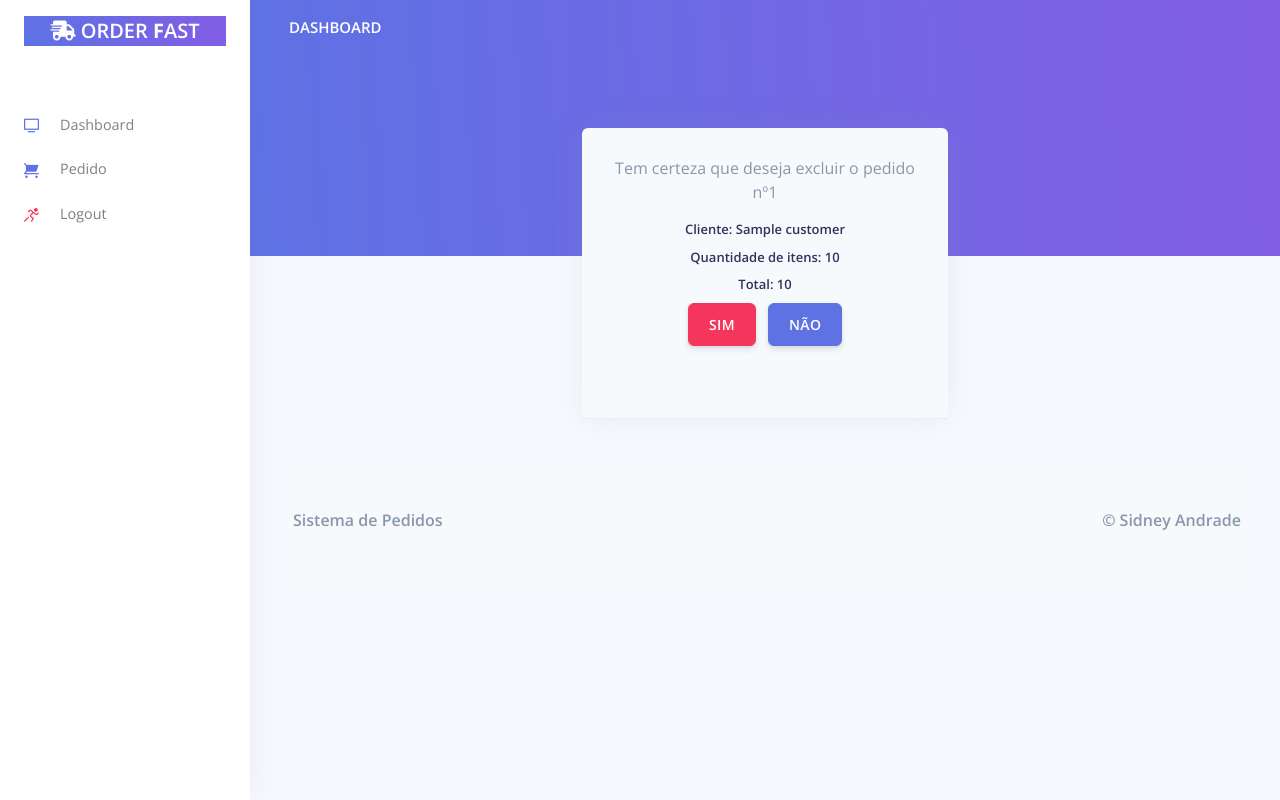
After one commit to Sidneyasjr/pedidos, a Django app: template core/templates/confirm_delete.html in a window 1280 px wide. The commit adds this page. Run offline with Django 3.2, Linux system fonts and the light colour scheme; the template is opened without the code that fills it: most values are stand-ins (such as "Sample title", 1, 10 or a date in 2020); parts of the project's set-up code (start-up, migrations or seed data) failed here and were passed over; some libraries are stand-ins or nearby versions.

Commit message:
Exclusão pedidos

```diff
--- a/app/urls.py
+++ b/app/urls.py
@@ -4,5 +4,6 @@ from app import views
 urlpatterns = [
     path('', views.index, name='home'),
     path('pedido', views.create, name='order'),
-    path('editar/<int:order_id>/', views.update, name='edit'),
+    path('editar/<int:id>/', views.update, name='edit'),
+    path('deletar/<int:id>/', views.delete, name='delete'),
 ]
--- /dev/null
+++ b/core/templates/confirm_delete.html
@@ -0,0 +1,53 @@
+{% extends 'layouts/base.html' %}
+
+{% block title %} Dashboard {% endblock title %}
+
+<!-- Specific CSS goes HERE -->
+{% block stylesheets %}{% endblock stylesheets %}
+
+{% block content %}
+
+    <!-- Header -->
+    <div class="header bg-gradient-primary pb-8 pt-5 pt-md-8">
+        <div class="container-fluid">
+            <div class="header-body">
+            </div>
+        </div>
+    </div>
+
+    <div class="container-fluid mt--7">
+
+        <div class="container mt--8 pb-5">
+            <div class="row justify-content-center">
+                <div class="col-lg-5 col-md-7">
+                    <div class="card bg-secondary shadow border-0">
+                        <div class="card-header bg-transparent pb-5">
+                            <div class="text-muted text-center mt-2 mb-3">
+                                Tem certeza que deseja excluir o pedido nº{{ order.id }}
+                            </div>
+                            <div class="text-center mb-4">
+                                <h5>Cliente: {{ order.customer }}</h5>
+                                <h5>Quantidade de itens: {{ order.quantity }}</h5>
+                                <h5>Total: {{ order.total }}</h5>
+                                <form method="POST">
+                                    {% csrf_token %}
+                                    <button class="btn btn-danger" type="submit">SIM</button>
+                                    <button onclick="location.href = document.referrer" type="button" class="btn btn-primary" >NÃO</button>
+                                </form>
+                            </div>
+                        </div>
+                    </div>
+                </div>
+            </div>
+        </div>
+
+        {% include "includes/footer.html" %}
+
+    </div>
+
+{% endblock content %}
+
+<!-- Specific JS goes HERE -->
+{% block javascripts %}
+
+{% endblock javascripts %}
```
Also changed, not shown: app/services.py (+7 -1 lines), app/templatetags/omfilters.py (added, +14 -0 lines), app/views.py (+11 -3 lines), core/templates/index.html (+10 -5 lines), core/templates/order.html (+9 -5 lines), app/templatetags/__init__.py (added).
